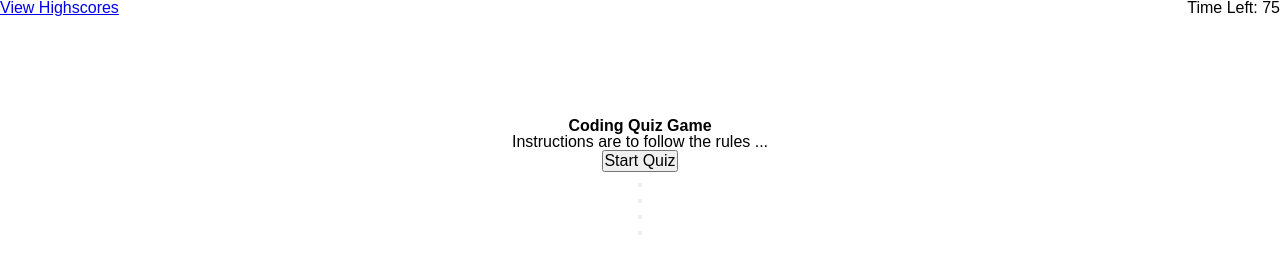
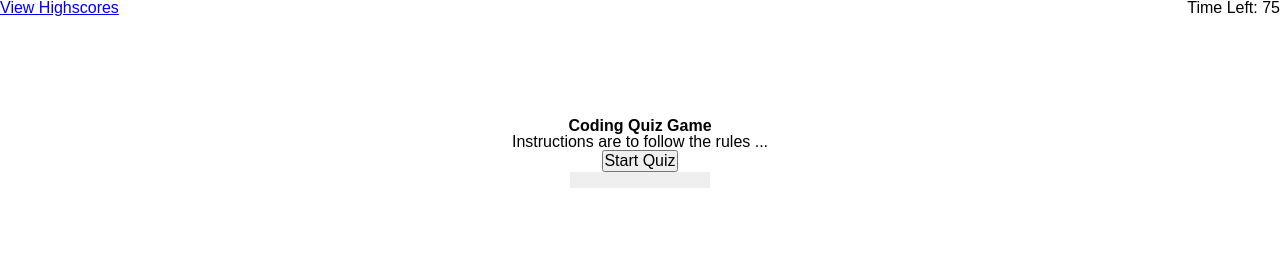
Before and after one commit to halversonm/code-quiz, a plain HTML site: page index.html in a window 1280 px wide. Drawn offline with Linux system fonts and the light colour scheme.

Commit message:
styled options

```diff
--- a/assets/css/style.css
+++ b/assets/css/style.css
@@ -7,3 +7,17 @@
 #quiz-container {
     text-align: center;
 }
+
+.options-container {
+    display: flex;
+    flex-direction: column;
+    align-items: center;
+}
+
+#option1,
+#option2,
+#option3,
+#option4 {
+    width: 11%;
+    text-align: left;
+}
--- a/assets/js/quiz-questions.js
+++ b/assets/js/quiz-questions.js
@@ -54,6 +54,7 @@ function changeQuestion() {
     }
 };
 
+// Evaluation Functions
 function displayCorrect() {
     displayEval.textContent = "Correct!";
     changeQuestion();
@@ -64,6 +65,7 @@ function displayWrong() {
     changeQuestion();
 };
 
+// Option Selection Functions
 function evaluateOption1() {
     questionsAnswered++;
     displayWrong();
--- a/index.html
+++ b/index.html
@@ -27,12 +27,12 @@
             <h1>Coding Quiz Game</h1>
             <p>Instructions are to follow the rules ...</p>
             <button id="start">Start Quiz</button>
-            <ul>
-                <li><button id = option1></button></li>
-                <li><button id = option2></button></li>
-                <li><button id = option3></button></li>
-                <li><button id = option4></button></li>
-            </ul>
+            <section class="options-container">
+                <button id = option1></button>
+                <button id = option2></button>
+                <button id = option3></button>
+                <button id = option4></button>
+            </section>
             <p id="evaluation"></p>
 
             <!-- Phase 2 showing each question with possible responses as buttons-->
```
